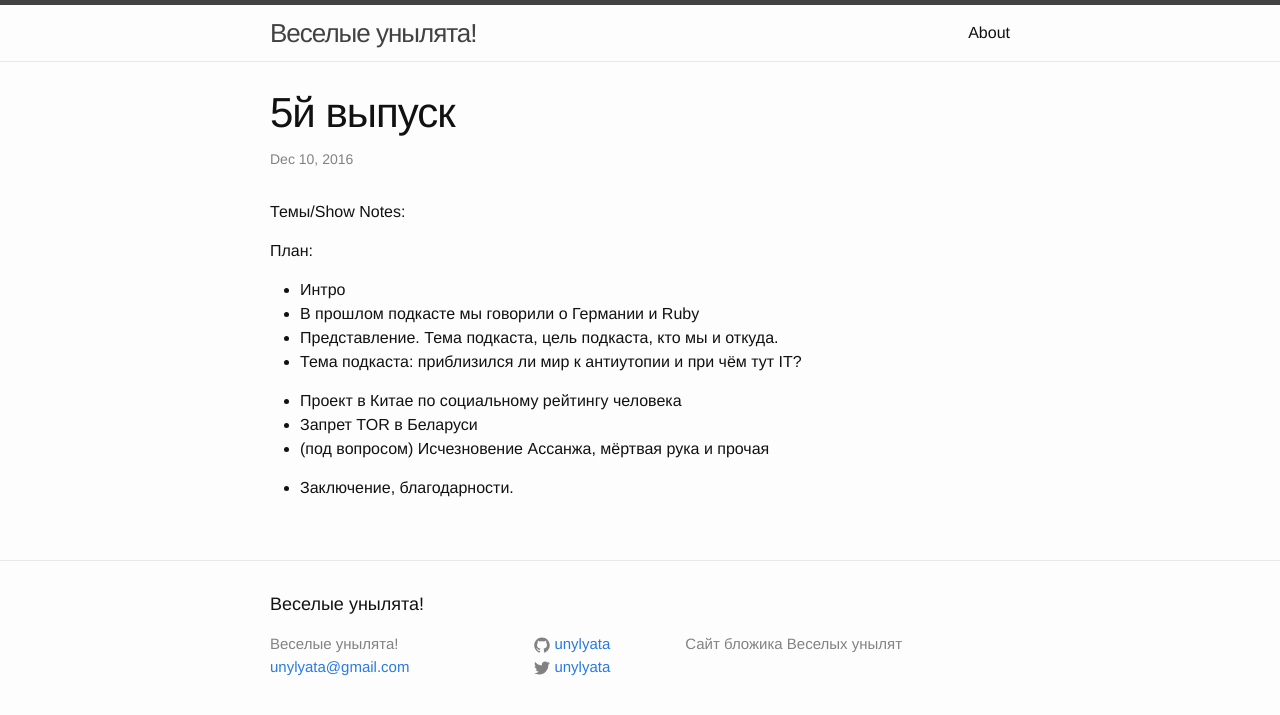
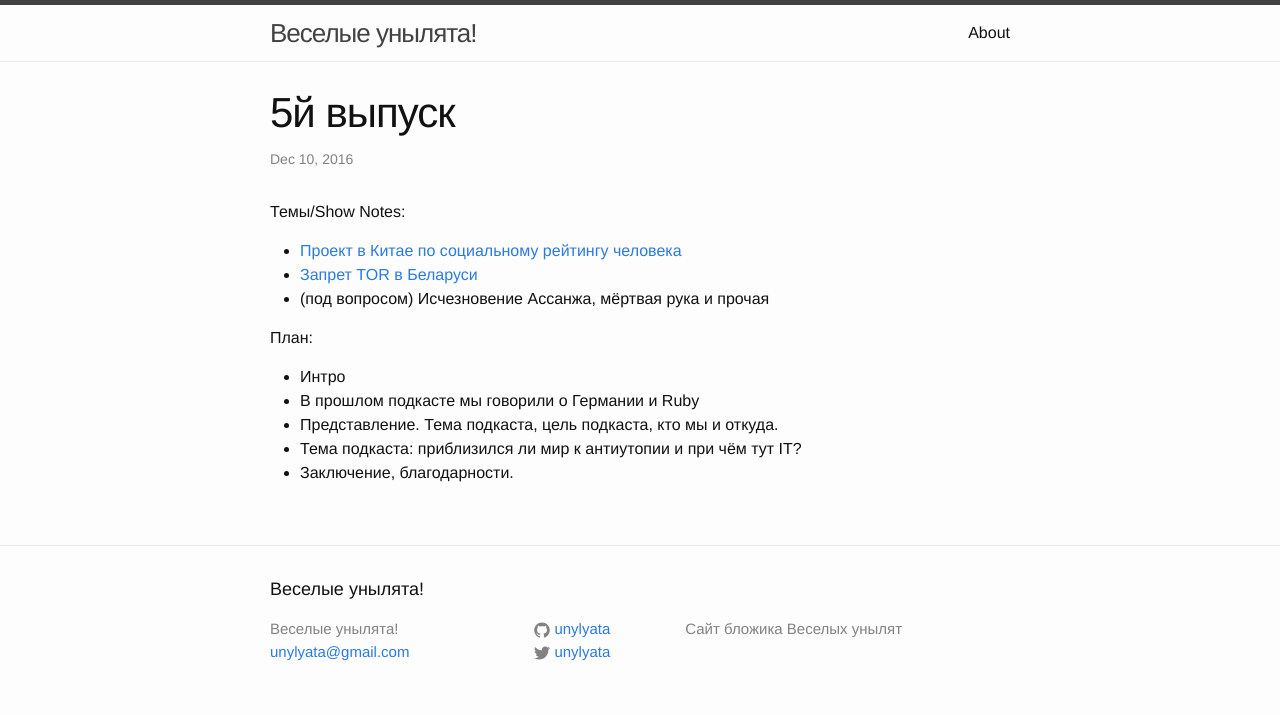
Before and after one commit to unylyata/unylyata.github.io, a Jekyll site: the page built from _posts/2016-12-10-podcast-5.markdown, in a window 1280 px wide. Shown: the top 715 px of the page. Built offline with Jekyll 4.4.1, drawn with Linux system fonts in a browser that asks for light colours; comment, search, counter and statistics services are not loaded; part of the change alters nothing that is shown.

```diff
--- a/_posts/2016-12-10-podcast-5.markdown
+++ b/_posts/2016-12-10-podcast-5.markdown
@@ -7,16 +7,13 @@ comments: true
 ---
 
 Темы/Show Notes:
+- [Проект в Китае по социальному рейтингу человека](https://habrahabr.ru/post/152231/)
+- [Запрет TOR в Беларуси](https://geektimes.ru/post/246380/)
+- (под вопросом) Исчезновение Ассанжа, мёртвая рука и прочая
 
 План:
-
 - Интро
 - В прошлом подкасте мы говорили о Германии и Ruby
 - Представление. Тема подкаста, цель подкаста, кто мы и откуда.
 - Тема подкаста: приблизился ли мир к антиутопии и при чём тут IT?
-
-- Проект в Китае по социальному рейтингу человека
-- Запрет TOR в Беларуси
-- (под вопросом) Исчезновение Ассанжа, мёртвая рука и прочая
-
 - Заключение, благодарности.
```
